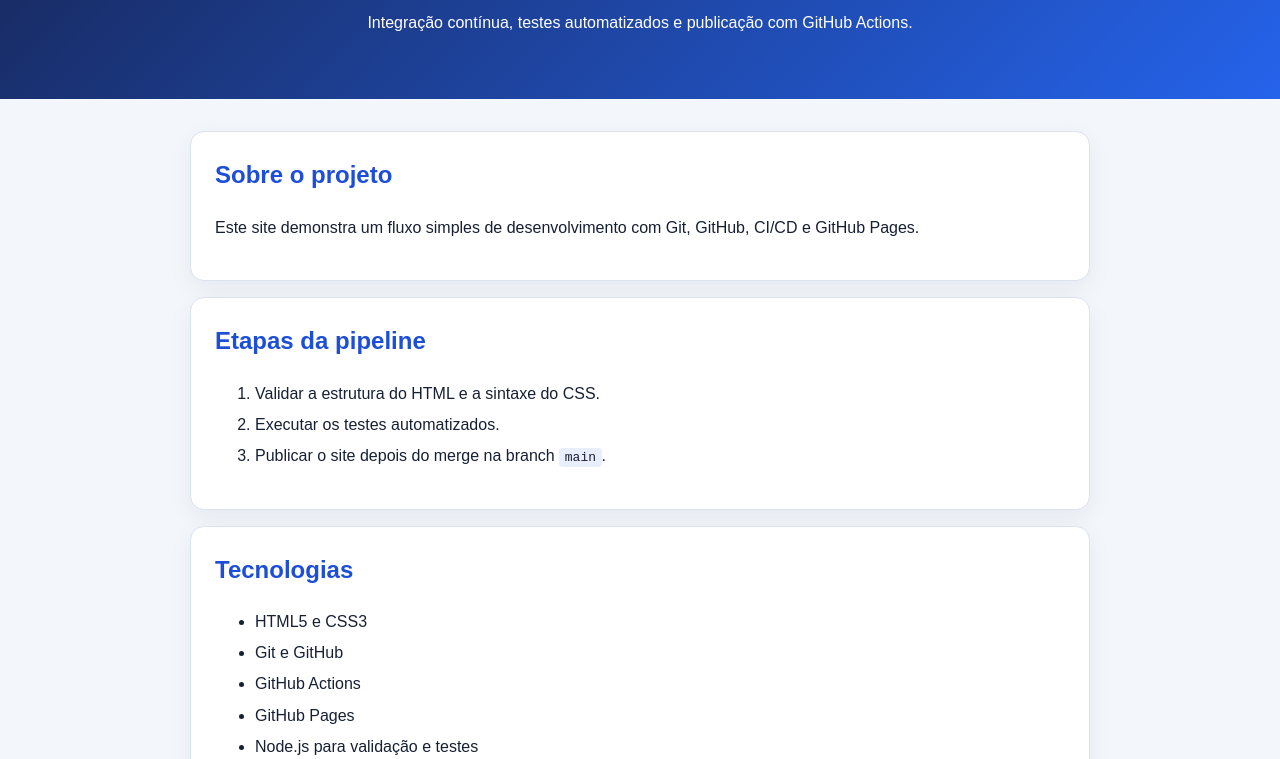
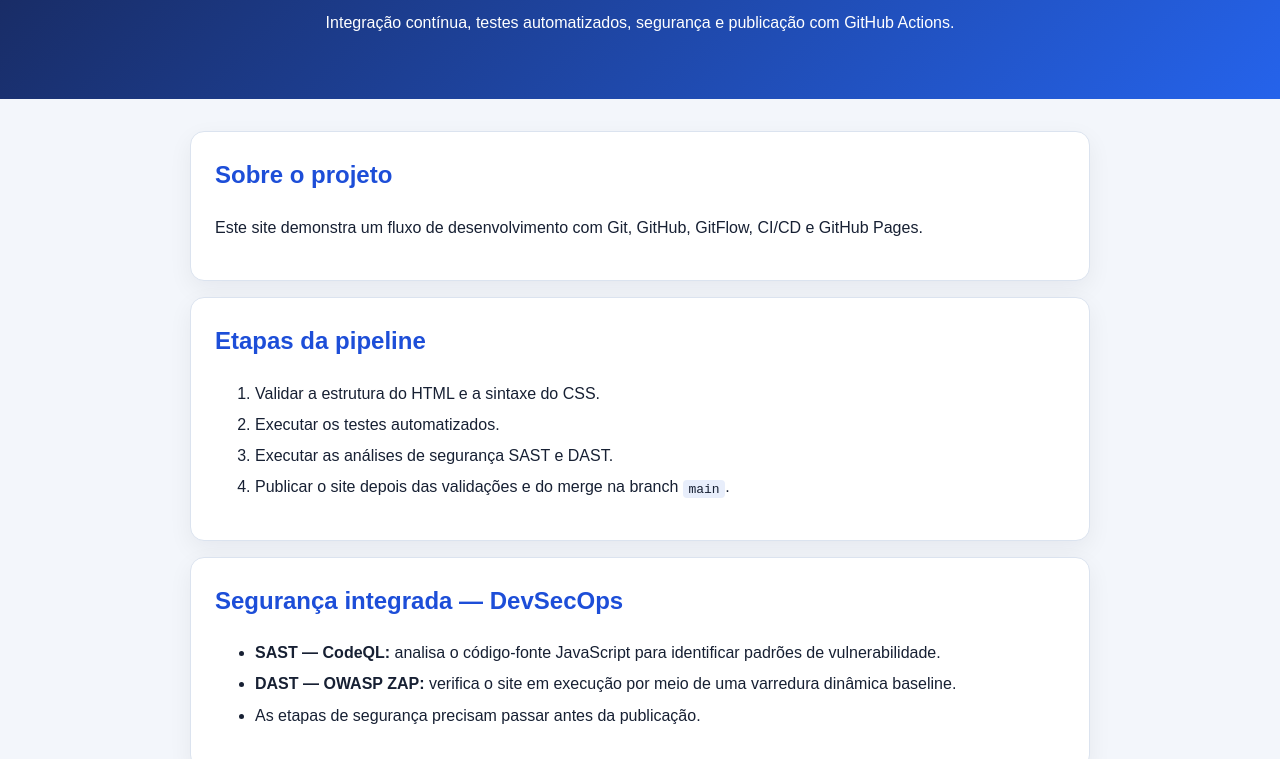
Before and after one commit to Gaabllez/Projeto-devops-Pipeline, a website: page public/index.html in a window 1280 px wide. Shown: the part 193-952 px from the top of the page. Drawn offline with Linux system fonts and the light colour scheme.

Commit message:
feat: documenta etapas CI CD e seguranca no site

```diff
--- a/public/index.html
+++ b/public/index.html
@@ -3,37 +3,46 @@
 <head>
     <meta charset="UTF-8">
     <meta name="viewport" content="width=device-width, initial-scale=1.0">
-    <meta name="description" content="Projeto acadêmico de DevOps, CI/CD e GitHub Actions.">
-    <title>Projeto DevOps | CI/CD</title>
+    <meta name="description" content="Projeto acadêmico de DevOps, CI/CD, GitFlow e DevSecOps com GitHub Actions.">
+    <title>Projeto DevOps | CI/CD e DevSecOps</title>
     <link rel="stylesheet" href="style.css">
 </head>
 <body>
     <header class="hero">
         <p class="eyebrow">PROJETO ACADÊMICO</p>
         <h1>DevOps na prática</h1>
-        <p>Integração contínua, testes automatizados e publicação com GitHub Actions.</p>
+        <p>Integração contínua, testes automatizados, segurança e publicação com GitHub Actions.</p>
     </header>
     <main>
         <section class="card">
             <h2>Sobre o projeto</h2>
-            <p>Este site demonstra um fluxo simples de desenvolvimento com Git, GitHub, CI/CD e GitHub Pages.</p>
+            <p>Este site demonstra um fluxo de desenvolvimento com Git, GitHub, GitFlow, CI/CD e GitHub Pages.</p>
         </section>
         <section class="card">
             <h2>Etapas da pipeline</h2>
             <ol>
                 <li>Validar a estrutura do HTML e a sintaxe do CSS.</li>
                 <li>Executar os testes automatizados.</li>
-                <li>Publicar o site depois do merge na branch <code>main</code>.</li>
+                <li>Executar as análises de segurança SAST e DAST.</li>
+                <li>Publicar o site depois das validações e do merge na branch <code>main</code>.</li>
             </ol>
+        </section>
+        <section class="card">
+            <h2>Segurança integrada — DevSecOps</h2>
+            <ul>
+                <li><strong>SAST — CodeQL:</strong> analisa o código-fonte JavaScript para identificar padrões de vulnerabilidade.</li>
+                <li><strong>DAST — OWASP ZAP:</strong> verifica o site em execução por meio de uma varredura dinâmica baseline.</li>
+                <li>As etapas de segurança precisam passar antes da publicação.</li>
+            </ul>
         </section>
         <section class="card">
             <h2>Tecnologias</h2>
             <ul>
                 <li>HTML5 e CSS3</li>
-                <li>Git e GitHub</li>
-                <li>GitHub Actions</li>
-                <li>GitHub Pages</li>
-                <li>Node.js para validação e testes</li>
+                <li>Git e GitHub com GitFlow</li>
+                <li>GitHub Actions e GitHub Pages</li>
+                <li>Node.js para validação e testes automatizados</li>
+                <li>CodeQL (SAST) e OWASP ZAP (DAST)</li>
             </ul>
         </section>
     </main>
```
